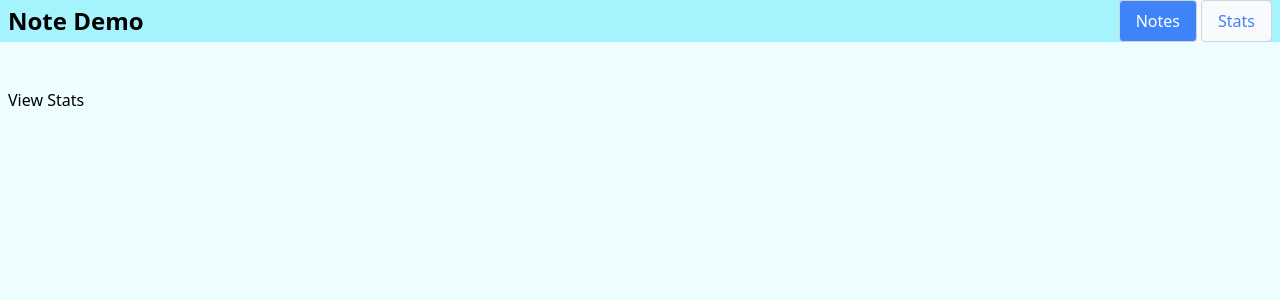
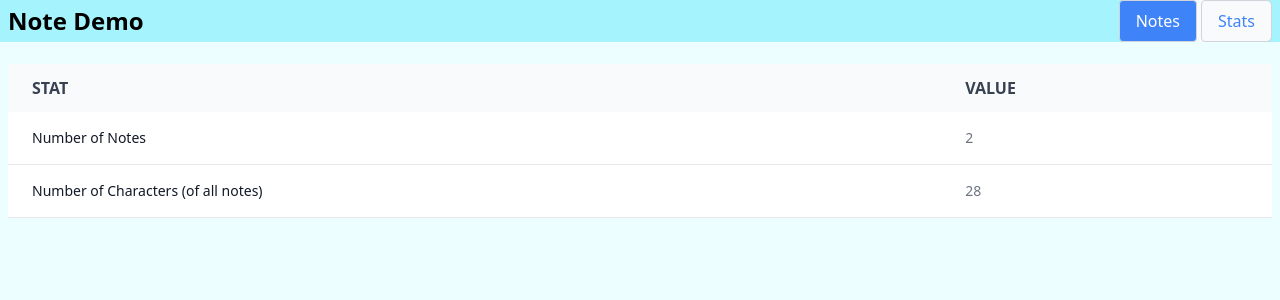
Before and after one commit to mchangpi/vue-course, a Vue app in the folder 70-noteballs/: page /stats in a window 1280 px wide. Shown: the top 300 px of the page. Built offline with nearby package versions, Linux system fonts and the light colour scheme.

Commit message:
L106 More Getters & Stats Page

```diff
--- a/70-noteballs/src/App.vue
+++ b/70-noteballs/src/App.vue
@@ -1,7 +1,7 @@
 <template>
   <NavBar />
 
-  <div class="absolute top-20 -z-10 w-full px-2 py-2">
+  <div class="absolute top-14 -z-10 w-full px-2 py-2">
     <RouterView />
   </div>
 </template>
--- a/70-noteballs/src/assets/main.css
+++ b/70-noteballs/src/assets/main.css
@@ -1109,6 +1109,14 @@ input:checked + .toggle-bg {
   top: 5rem;
 }
 
+.top-10 {
+  top: 2.5rem;
+}
+
+.top-14 {
+  top: 3.5rem;
+}
+
 .-z-10 {
   z-index: -10;
 }
@@ -1259,6 +1267,18 @@ input:checked + .toggle-bg {
   width: 40%;
 }
 
+.w-5\/12 {
+  width: 41.666667%;
+}
+
+.w-\[40\%\] {
+  width: 40%;
+}
+
+.w-\[45\%\] {
+  width: 45%;
+}
+
 .max-w-5xl {
   max-width: 64rem;
 }
@@ -1273,6 +1293,20 @@ input:checked + .toggle-bg {
 
 .flex-shrink {
   flex-shrink: 1;
+}
+
+.caption-top {
+  caption-side: top;
+}
+
+.caption-bottom {
+  caption-side: bottom;
+}
+
+.border-spacing-1 {
+  --tw-border-spacing-x: 0.25rem;
+  --tw-border-spacing-y: 0.25rem;
+  border-spacing: var(--tw-border-spacing-x) var(--tw-border-spacing-y);
 }
 
 .-translate-x-full {
@@ -1397,6 +1431,10 @@ input:checked + .toggle-bg {
   overflow: hidden;
 }
 
+.overflow-x-auto {
+  overflow-x: auto;
+}
+
 .whitespace-nowrap {
   white-space: nowrap;
 }
@@ -1445,6 +1483,10 @@ input:checked + .toggle-bg {
   border-width: 2px;
 }
 
+.border-b {
+  border-bottom-width: 1px;
+}
+
 .border-dotted {
   border-style: dotted;
 }
@@ -1613,8 +1655,22 @@ input:checked + .toggle-bg {
   padding-bottom: 0.75rem;
 }
 
+.px-6 {
+  padding-left: 1.5rem;
+  padding-right: 1.5rem;
+}
+
+.py-4 {
+  padding-top: 1rem;
+  padding-bottom: 1rem;
+}
+
 .pt-2 {
   padding-top: 0.5rem;
+}
+
+.text-left {
+  text-align: left;
 }
 
 .text-center {
@@ -1650,12 +1706,21 @@ input:checked + .toggle-bg {
   line-height: 1.75rem;
 }
 
+.text-xs {
+  font-size: 0.75rem;
+  line-height: 1rem;
+}
+
 .font-medium {
   font-weight: 500;
 }
 
 .font-semibold {
   font-weight: 600;
+}
+
+.uppercase {
+  text-transform: uppercase;
 }
 
 .leading-6 {
@@ -1709,6 +1774,11 @@ input:checked + .toggle-bg {
 .text-slate-800 {
   --tw-text-opacity: 1;
   color: rgb(30 41 59 / var(--tw-text-opacity));
+}
+
+.text-gray-700 {
+  --tw-text-opacity: 1;
+  color: rgb(55 65 81 / var(--tw-text-opacity));
 }
 
 .opacity-0 {
@@ -2015,3 +2085,7 @@ input:checked + .toggle-bg {
 .rtl\:space-x-reverse:where([dir="rtl"], [dir="rtl"] *) > :not([hidden]) ~ :not([hidden]) {
   --tw-space-x-reverse: 1;
 }
+
+.rtl\:text-right:where([dir="rtl"], [dir="rtl"] *) {
+  text-align: right;
+}
--- a/70-noteballs/src/components/layout/NavBar.vue
+++ b/70-noteballs/src/components/layout/NavBar.vue
@@ -71,6 +71,7 @@ const handleShowMenu = () => {
 const handleSetMenuIdx = (idx) => {
   console.log('nav idx', idx);
   activeIdx.value = idx;
+  isShowMenu.value = false;
 };
 
 const getClassArr = (idx) => {
--- a/70-noteballs/src/components/notes/Note.vue
+++ b/70-noteballs/src/components/notes/Note.vue
@@ -15,13 +15,13 @@
         <RouterLink
           :to="`/edit/${note.id}`"
           href="#"
-          class="w-2/5 items-center rounded-lg bg-sky-300 px-4 py-2 text-center text-sm font-medium text-white hover:bg-sky-500 focus:outline-none focus:ring-4 focus:ring-blue-300"
+          class="w-[45%] items-center rounded-lg bg-sky-300 px-4 py-2 text-center text-sm font-medium text-white hover:bg-sky-500 focus:outline-none focus:ring-4 focus:ring-blue-300"
           >Edit</RouterLink
         >
         <a
           @click.prevent="() => noteStore.deleteNoteWithId(note.id)"
           href="#"
-          class="ms-2 w-2/5 items-center rounded-lg border border-gray-300 bg-rose-300 px-4 py-2 text-center text-sm font-medium text-gray-900 hover:bg-rose-500 focus:outline-none focus:ring-4 focus:ring-gray-200"
+          class="ms-2 w-[45%] items-center rounded-lg border border-gray-300 bg-rose-300 px-4 py-2 text-center text-sm font-medium text-gray-900 hover:bg-rose-500 focus:outline-none focus:ring-4 focus:ring-gray-200"
           >Delete</a
         >
         <!-- @click.prevent="$emit('deleteNote', note.id)" -->
--- a/70-noteballs/src/stores/noteStore.js
+++ b/70-noteballs/src/stores/noteStore.js
@@ -1,4 +1,4 @@
-import { ref } from 'vue';
+import { ref, computed } from 'vue';
 import { defineStore } from 'pinia';
 
 export const useNoteStore = defineStore('note', () => {
@@ -8,6 +8,11 @@ export const useNoteStore = defineStore('note', () => {
   ];
 
   const noteArr = ref(initNoteArr);
+
+  const totalNoteCount = computed(() => noteArr.value.length);
+  const totalCharCount = computed(() => {
+    return noteArr.value.reduce((sum, note) => sum + note.content.length, 0);
+  });
 
   /* actions */
   function addNote(newNote) {
@@ -35,5 +40,13 @@ export const useNoteStore = defineStore('note', () => {
     });
   }
 
-  return { noteArr, addNote, deleteNoteWithId, getNoteWithId, updateNote };
+  return {
+    noteArr,
+    totalNoteCount,
+    totalCharCount,
+    addNote,
+    deleteNoteWithId,
+    getNoteWithId,
+    updateNote,
+  };
 });
--- a/70-noteballs/src/views/StatsView.vue
+++ b/70-noteballs/src/views/StatsView.vue
@@ -1,5 +1,39 @@
 <template>
-  <div>
-    <h1>View Stats</h1>
+  <!-- https://flowbite.com/docs/components/tables/#default-table -->
+  <div class="relative overflow-x-auto">
+    <table class="w-full text-left text-gray-500">
+      <thead class="bg-gray-50 text-base uppercase text-gray-700">
+        <tr>
+          <th scope="col" class="px-6 py-3">Stat</th>
+          <th scope="col" class="px-6 py-3">Value</th>
+        </tr>
+      </thead>
+      <tbody class="text-sm">
+        <tr class="border-b bg-white">
+          <th
+            scope="row"
+            class="whitespace-nowrap px-6 py-4 font-medium text-gray-900"
+          >
+            Number of Notes
+          </th>
+          <td class="px-6 py-4">{{ totalNoteCount }}</td>
+        </tr>
+        <tr class="border-b bg-white">
+          <th
+            scope="row"
+            class="whitespace-nowrap px-6 py-4 font-medium text-gray-900"
+          >
+            Number of Characters (of all notes)
+          </th>
+          <td class="px-6 py-4">{{ totalCharCount }}</td>
+        </tr>
+      </tbody>
+    </table>
   </div>
 </template>
+
+<script setup>
+import { useNoteStore } from '@/stores/noteStore';
+
+const { totalNoteCount, totalCharCount } = useNoteStore();
+</script>
```
